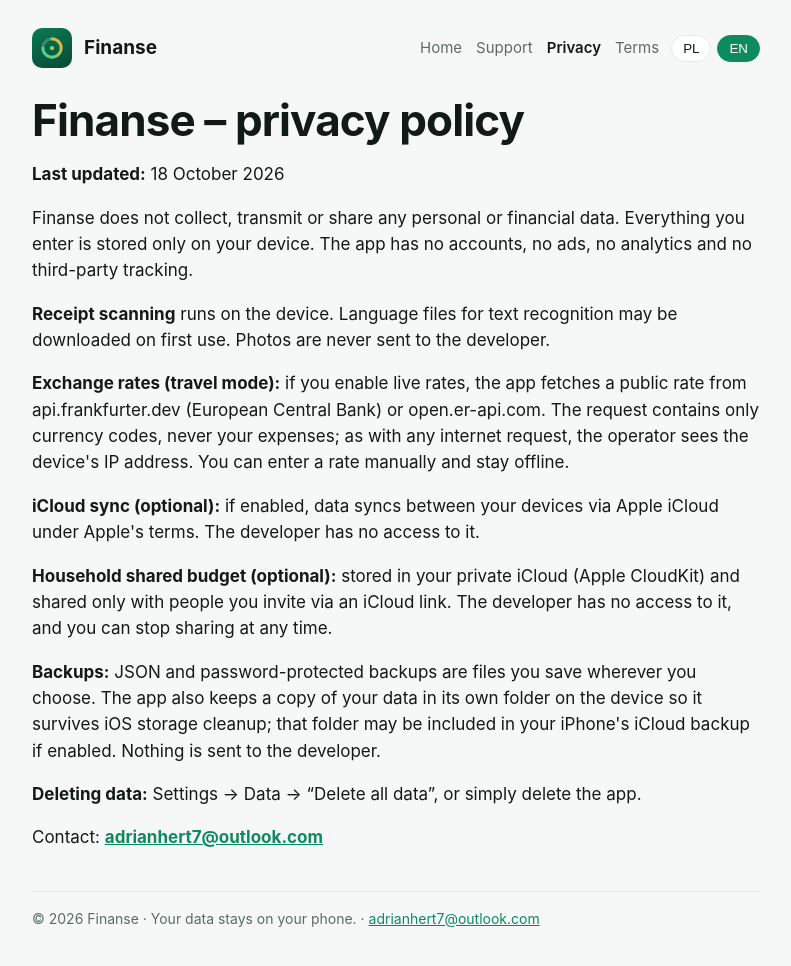
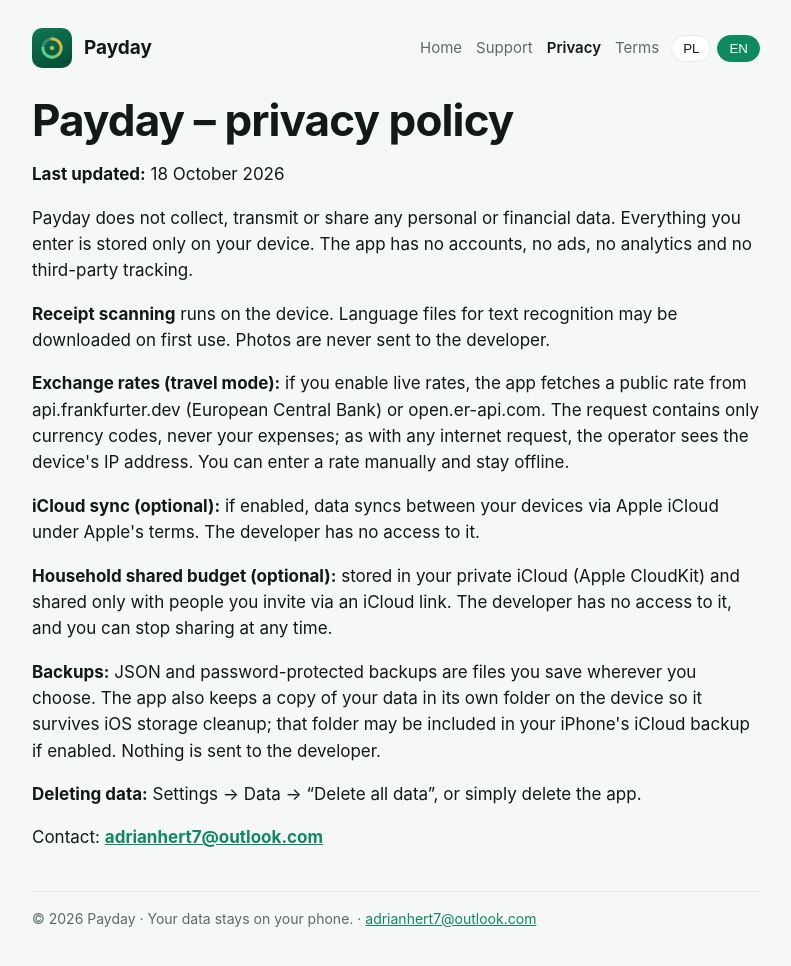
Before and after one commit to Hercik99/payday, a plain HTML site: page privacy.html in a window 1280 px wide. Shown: the whole page, without its empty margins (244-1035 px from the left). Drawn offline with Linux system fonts and the light colour scheme.

Commit message:
Nowa nazwa: Payday

```diff
--- a/privacy.html
+++ b/privacy.html
@@ -1,5 +1,5 @@
 <!doctype html><html lang="pl"><head><meta charset="utf-8"><meta name="viewport" content="width=device-width,initial-scale=1">
-<title>Finanse – polityka prywatności</title><meta name="description" content="Polityka prywatności aplikacji Finanse"><link rel="icon" href="img/icon.png"><link rel="apple-touch-icon" href="apple-touch-icon.png">
+<title>Payday – polityka prywatności</title><meta name="description" content="Polityka prywatności aplikacji Payday"><link rel="icon" href="img/icon.png"><link rel="apple-touch-icon" href="apple-touch-icon.png">
 <style>
 :root{--bg:#f6f8f7;--card:#ffffff;--text:#111a17;--sub:#5b6b65;--tint:#0e8a5f;--line:#e3e9e6}
 @media (prefers-color-scheme:dark){:root:not([data-theme=light]){--bg:#0b1210;--card:#131d1a;--text:#eef4f1;--sub:#9aaba4;--tint:#3ddc97;--line:#22302b}}
@@ -20,15 +20,15 @@
 details{background:var(--card);border:1px solid var(--line);border-radius:14px;padding:12px 14px;margin:8px 0}summary{font-weight:600;cursor:pointer}
 html[lang=pl] [data-l=en],html[lang=en] [data-l=pl]{display:none!important}
 @media (max-width:520px){nav{flex-wrap:wrap;row-gap:10px}.links{order:3;width:100%}.shots img{height:340px}}
-</style></head><body><div class="wrap"><nav><img src="img/icon.png" alt=""><b>Finanse</b><span class="sp"></span>
+</style></head><body><div class="wrap"><nav><img src="img/icon.png" alt=""><b>Payday</b><span class="sp"></span>
 <div class="links"><a href="index.html" class=""><span data-l="pl">Start</span><span data-l="en">Home</span></a>
 <a href="support.html" class=""><span data-l="pl">Pomoc</span><span data-l="en">Support</span></a>
 <a href="privacy.html" class="on"><span data-l="pl">Prywatność</span><span data-l="en">Privacy</span></a><a href="terms.html" class=""><span data-l="pl">Regulamin</span><span data-l="en">Terms</span></a></div>
 <div class="lang"><button data-x="pl">PL</button><button data-x="en">EN</button></div></nav><div data-l="pl">
-<h1>Finanse – polityka prywatności</h1>
+<h1>Payday – polityka prywatności</h1>
 <p><b>Ostatnia aktualizacja:</b> 18 października 2026</p>
 <h2>Jakie dane zbieramy</h2>
-<p>Aplikacja <b>Finanse</b> nie zbiera, nie wysyła i nie udostępnia żadnych danych osobowych ani finansowych. Wszystko, co wpisujesz (kwoty, kategorie, notatki, oszczędności, długi), jest zapisywane wyłącznie w pamięci Twojego urządzenia.</p>
+<p>Aplikacja <b>Payday</b> nie zbiera, nie wysyła i nie udostępnia żadnych danych osobowych ani finansowych. Wszystko, co wpisujesz (kwoty, kategorie, notatki, oszczędności, długi), jest zapisywane wyłącznie w pamięci Twojego urządzenia.</p>
 <h2>Konta, reklamy, analityka</h2>
 <p>Aplikacja nie wymaga konta, nie zawiera reklam, nie używa narzędzi analitycznych ani śledzących i nie przekazuje danych podmiotom trzecim.</p>
 <h2>Skanowanie paragonów</h2>
@@ -46,9 +46,9 @@
 <h2>Kontakt</h2>
 <p>W sprawach prywatności: <b><a href="mailto:adrianhert7@outlook.com">adrianhert7@outlook.com</a></b></p>
 </div><div data-l="en">
-<h1>Finanse – privacy policy</h1>
+<h1>Payday – privacy policy</h1>
 <p><b>Last updated:</b> 18 October 2026</p>
-<p>Finanse does not collect, transmit or share any personal or financial data. Everything you enter is stored only on your device. The app has no accounts, no ads, no analytics and no third-party tracking.</p>
+<p>Payday does not collect, transmit or share any personal or financial data. Everything you enter is stored only on your device. The app has no accounts, no ads, no analytics and no third-party tracking.</p>
 <p><b>Receipt scanning</b> runs on the device. Language files for text recognition may be downloaded on first use. Photos are never sent to the developer.</p>
 <p><b>Exchange rates (travel mode):</b> if you enable live rates, the app fetches a public rate from api.frankfurter.dev (European Central Bank) or open.er-api.com. The request contains only currency codes, never your expenses; as with any internet request, the operator sees the device's IP address. You can enter a rate manually and stay offline.</p>
 <p><b>iCloud sync (optional):</b> if enabled, data syncs between your devices via Apple iCloud under Apple's terms. The developer has no access to it.</p>
@@ -57,7 +57,7 @@
 <p><b>Deleting data:</b> Settings → Data → “Delete all data”, or simply delete the app.</p>
 <p>Contact: <b><a href="mailto:adrianhert7@outlook.com">adrianhert7@outlook.com</a></b></p>
 </div>
-<footer><span data-l="pl">© 2026 Finanse · Dane zostają w Twoim telefonie.</span><span data-l="en">© 2026 Finanse · Your data stays on your phone.</span> · <a href="mailto:adrianhert7@outlook.com">adrianhert7@outlook.com</a></footer></div><script>
+<footer><span data-l="pl">© 2026 Payday · Dane zostają w Twoim telefonie.</span><span data-l="en">© 2026 Payday · Your data stays on your phone.</span> · <a href="mailto:adrianhert7@outlook.com">adrianhert7@outlook.com</a></footer></div><script>
 (function(){var q=new URLSearchParams(location.search).get('lang');var l=q||((navigator.language||'pl').slice(0,2)==='pl'?'pl':'en');
 try{l=q||localStorage.getItem('fl')||l}catch(e){}
 function set(x){document.documentElement.lang=x;document.querySelectorAll('.lang button').forEach(function(b){b.classList.toggle('on',b.dataset.x===x)});try{localStorage.setItem('fl',x)}catch(e){}}
```
Also changed, not shown: index.html (+3 -3 lines), support.html (+3 -3 lines), terms.html (+3 -3 lines), 1 other file.
